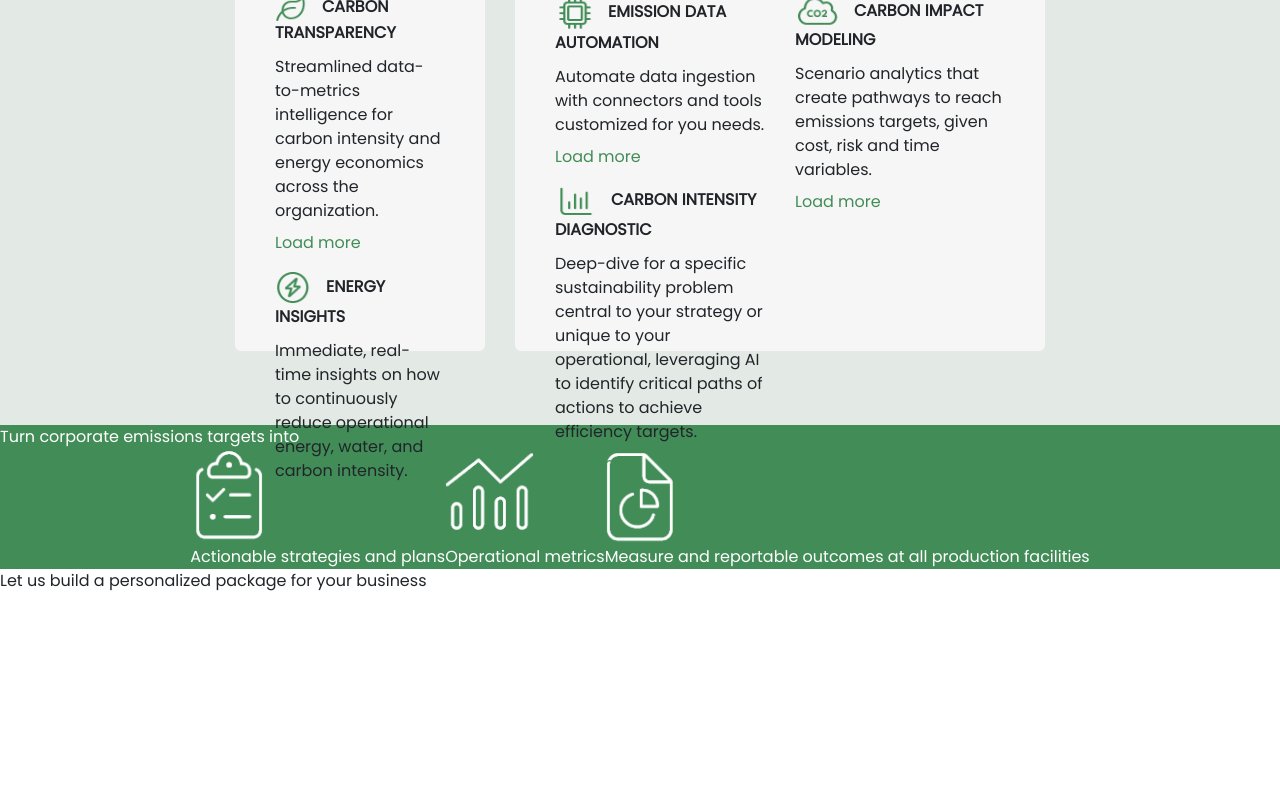
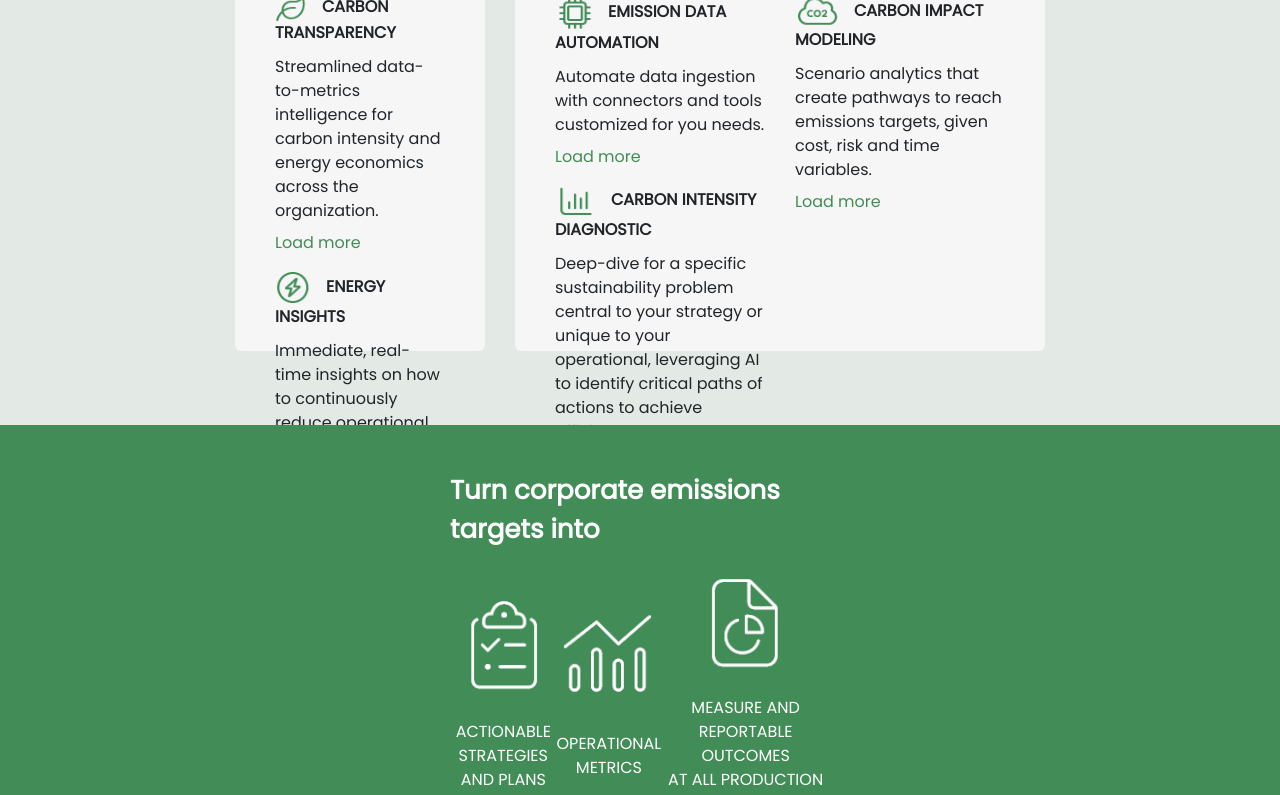
Before and after one commit to quyendangbys/web_desgin, an Angular app: page /home#/platforms in a window 1280 px wide. Shown: the part 2000-2795 px from the top of the page. Before the commit the page ends 2593 px from the top, so only its background shows below. Built offline with nearby package versions, Linux system fonts and the light colour scheme; some icons are missing.

Commit message:
corporate

```diff
--- a/src/app/platforms/platforms.component.html
+++ b/src/app/platforms/platforms.component.html
@@ -87,32 +87,27 @@
     </div>
 </div>
 
-<div class="corporate">
-    <div class="corporate-title">Turn corporate emissions targets into</div>
+<div class="corporate" data-aos="fade-up">
+    <div class="corporate-title d-flex justify-content-center align-items-center">Turn corporate emissions targets into</div>
 
-    <div class="corporate-content">
+    <div class="corporate-content d-flex justify-content-between align-items-center">
         <div class="corporate-box">
             <div class="box-icon">
                 <img src="assets/icons/stragtegies.png" alt="" />
             </div>
-            <div class="box-desc">Actionable strategies and plans</div>
+            <div class="box-desc">ACTIONABLE STRATEGIES <br>AND PLANS</div>
         </div>
         <div class="corporate-box">
             <div class="box-icon"><img src="assets/icons/xxx.png" alt="" /></div>
-            <div class="box-desc">Operational metrics</div>
+            <div class="box-desc">OPERATIONAL METRICS</div>
         </div>
         <div class="corporate-box">
             <div class="box-icon">
                 <img src="assets/icons/measurable.png" alt="" />
             </div>
             <div class="box-desc">
-                Measure and reportable outcomes at all production facilities
+                MEASURE AND REPORTABLE OUTCOMES <br>AT ALL PRODUCTION FACILITIES
             </div>
         </div>
     </div>
 </div>
-
-<div>
-    <div>Let us build a personalized package for your business</div>
-    <div></div>
-</div>
--- a/src/app/platforms/platforms.component.scss
+++ b/src/app/platforms/platforms.component.scss
@@ -88,18 +88,20 @@
 .corporate {
     background-color: #428d57;
     color: white;
+    padding: 46px 450px;
     .corporate-title {
-
+        font-size: 26px;
+        font-weight: 600;
+        padding-bottom: 26px;
     }
     .corporate-content {
-        display: flex;
-        justify-content: center;
         .corporate-box {
+            text-align: center;
             .box-icon {
                 height: 96px;
             }
             .box-desc {
-
+                margin-top: 25px;
             }
         }
     }
```
